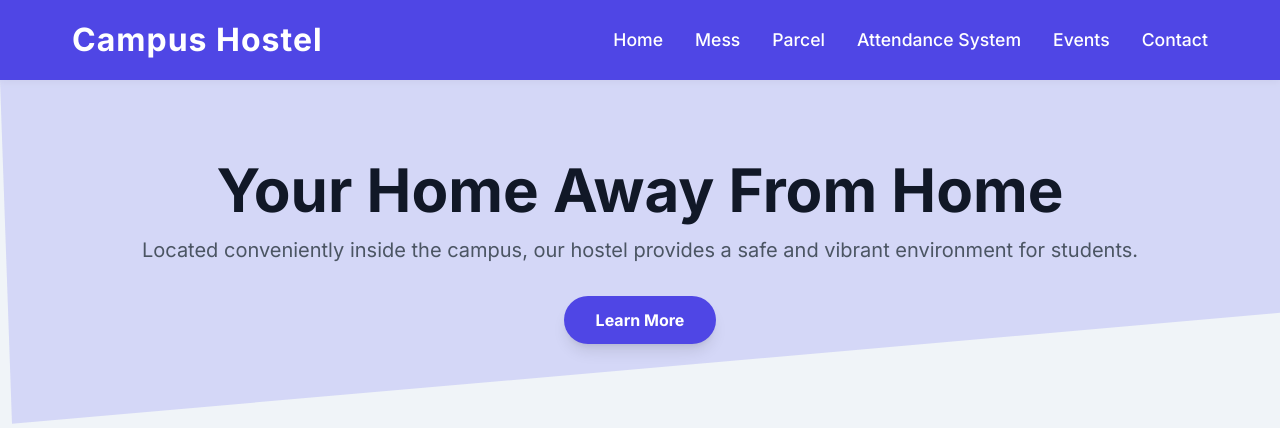
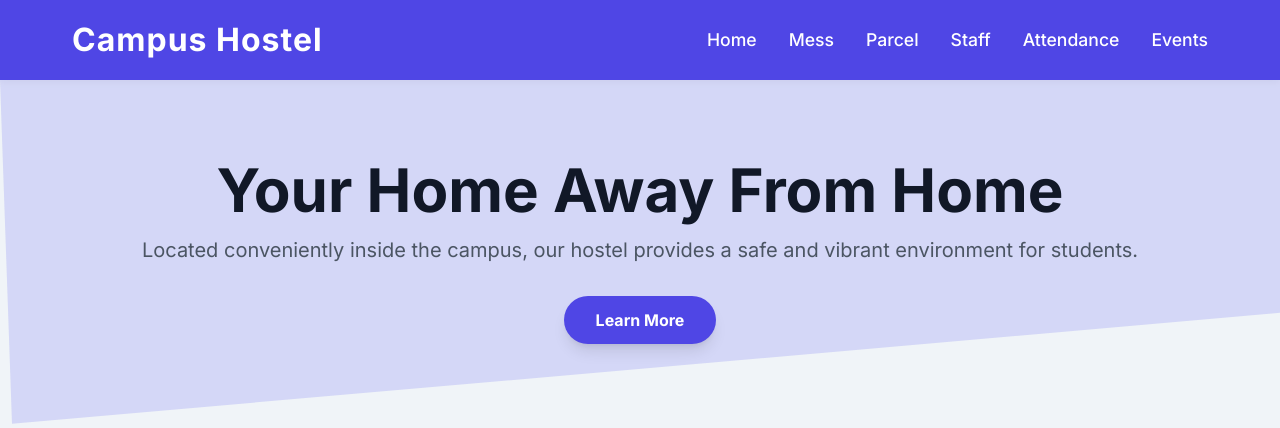
Before and after one commit to vanshikka-sharma/hostel_management_system, a Django app: page / in a window 1280 px wide. Shown: the top 428 px of the page. Run offline with Django 5.2, Linux system fonts and the light colour scheme; some libraries are stand-ins or nearby versions.

Commit message:
Restrict access to staff management features for students; update templates and views accordingly.

```diff
--- a/staff/views.py
+++ b/staff/views.py
@@ -15,6 +15,8 @@ def staff_home(request):
     })
 
 def add_member(request):
+    if hasattr(request.user, 'role') and request.user.role == 'student':
+        return redirect('staff_home')
     if request.method == 'POST':
         form = StaffForm(request.POST)
         if form.is_valid():
@@ -25,6 +27,8 @@ def add_member(request):
     return render(request, 'add_members.html', {'form': form})
 
 def shift_member(request, pk):
+    if hasattr(request.user, 'role') and request.user.role == 'student':
+        return redirect('staff_home')
     staff = get_object_or_404(StaffMember, pk=pk)
     if request.method == 'POST':
         form = StaffForm(request.POST, instance=staff)
--- a/templates/home.html
+++ b/templates/home.html
@@ -175,33 +175,43 @@
         </p>
         <div class="grid grid-cols-1 md:grid-cols-2 lg:grid-cols-4 gap-6">
             <!-- Warden -->
+            <a href="/staff/" style="text-decoration:none;">
+
                 <div class="card p-6 text-center">
                     <div class="colored-box mb-4 bg-gray-200"></div>
                     <h5 class="text-xl font-semibold text-gray-800">Chief Warden & Warden</h5>
                     <p class="text-sm text-gray-600 mt-2">Our wardens are available to assist students and ensure smooth
                         operations.</p>
                 </div>
+            </a>
             <!-- Staff -->
-            <div class="card p-6 text-center">
+            <a href="/staff/" style="text-decoration:none;">
+                <div class="card p-6 text-center hover:shadow-lg">
                     <div class="colored-box mb-4 bg-gray-200"></div>
                     <h5 class="text-xl font-semibold text-gray-800">Staff Members</h5>
                     <p class="text-sm text-gray-600 mt-2">A team of **3 chefs** and **2 cleaning staff** keep the hostel
                         running efficiently.</p>
                 </div>
+            </a>
             <!-- Security -->
+            <a href="/staff/" style="text-decoration:none;">
                 <div class="card p-6 text-center">
                     <div class="colored-box mb-4 bg-gray-200"></div>
                     <h5 class="text-xl font-semibold text-gray-800">Security</h5>
                     <p class="text-sm text-gray-600 mt-2">A dedicated **security guard** and **surveillance cameras**
                         ensure your safety 24/7.</p>
                 </div>
+            </a>
             <!-- Medical -->
+            <a href="/staff/" style="text-decoration:none;">
+
                 <div class="card p-6 text-center">
                     <div class="colored-box mb-4 bg-gray-200"></div>
                     <h5 class="text-xl font-semibold text-gray-800">Medical Facility</h5>
                     <p class="text-sm text-gray-600 mt-2">We provide basic **medical facilities** for any immediate
                         needs of the residents.</p>
                 </div>
+            </a>
         </div>
     </div>
 </section>
--- a/templates/navbar.html
+++ b/templates/navbar.html
@@ -42,9 +42,11 @@
             <a href="#" class="navbar-link">Home</a>
             <a href="/Mess/" class="navbar-link">Mess</a>
             <a href="/parcel/history/" class="navbar-link">Parcel</a>
-            <a href="#" class="navbar-link">Attendance System</a>
+            {% if not request.user.role == 'student' %}
+            <a href="/staff/" class="navbar-link">Staff</a>
+            {% endif %}
+            <a href="#" class="navbar-link">Attendance</a>
             <a href="#" class="navbar-link">Events</a>
-            <a href="#" class="navbar-link">Contact</a>
         </div>
     </div>
 </nav>
--- a/visitors/views.py
+++ b/visitors/views.py
@@ -3,6 +3,8 @@ from .forms import VisitorRecordForm
 from .models import VisitorRecord
 
 def record_visitor(request):
+    if hasattr(request.user, 'role') and request.user.role == 'student':
+        return redirect('home')
     if request.method == 'POST':
         form = VisitorRecordForm(request.POST)
         if form.is_valid():
@@ -16,6 +18,8 @@ from django.utils import timezone
 from datetime import datetime
 
 def history(request):
+    if hasattr(request.user, 'role') and request.user.role == 'student':
+        return redirect('home')
     selected_date = request.GET.get('date')
     visitors = []
     if not selected_date:
```
Also changed, not shown: staff/templates/staff.html (+7 -3 lines). Lines whose indentation alone changed are shown as unchanged.
